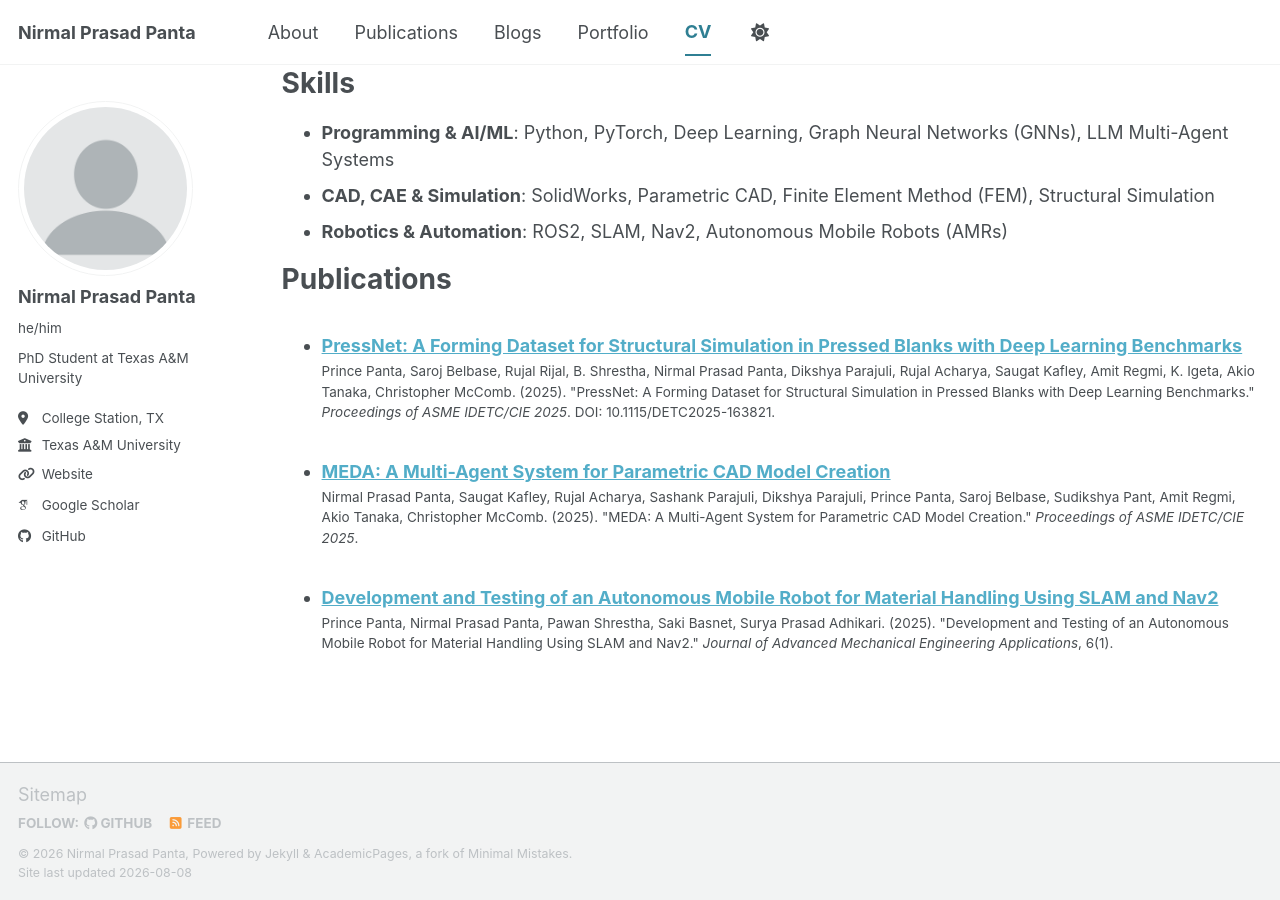
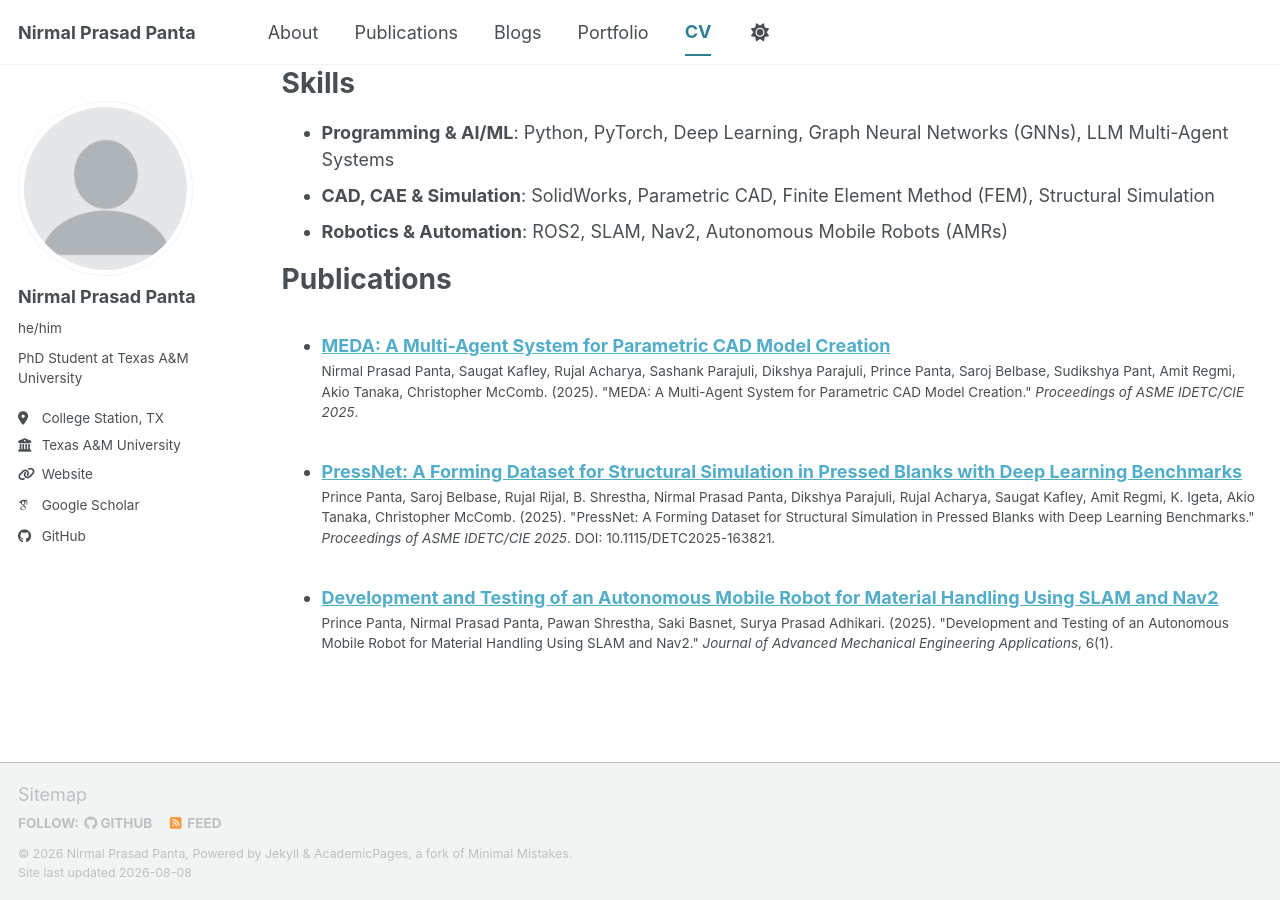
Before and after one commit to Niel-77/niel-77.github.io, a Jekyll site: the page built from _pages/cv.md, in a window 1280 px wide and 900 px high, scrolled down 522 px. Built offline with Jekyll 4.4.1, drawn with Linux system fonts in a browser that asks for light colours; some web fonts are replaced; a script bundle is joined from its source files by our own code; library files that are not in the unit come from our copies.

Commit message:
update cv minimally

```diff
--- a/_config.yml
+++ b/_config.yml
@@ -83,12 +83,12 @@ author:
 
 # Publication Category - The following the list of publication categories and their headings
 publication_category:
+  conferences:
+    title: 'Conference Papers'
+  manuscripts:
+    title: 'Journal Articles'
   books:
     title: 'Books'
-  manuscripts:
-    title: 'Journal Articles'
-  conferences:
-    title: 'Conference Papers'
 
 # Site Settings
 teaser                   :  # filename of teaser fallback teaser image placed in /images/ for social media previews
--- a/_pages/cv.md
+++ b/_pages/cv.md
@@ -32,7 +32,8 @@ Skills
 
 Publications
 ======
-{% assign sorted_publications = site.publications | sort: 'date' | reverse %}
+{% assign sorted_by_title = site.publications | sort: 'title' | reverse %}
+{% assign sorted_publications = sorted_by_title | sort: 'date' | reverse %}
 <ul>
   {% for post in sorted_publications %}
     {% include archive-single-cv.html %}
--- a/_pages/publications.html
+++ b/_pages/publications.html
@@ -11,7 +11,8 @@ author_profile: true
 
 {% include base_path %}
 
-{% assign sorted_publications = site.publications | sort: 'date' | reverse %}
+{% assign sorted_by_title = site.publications | sort: 'title' | reverse %}
+{% assign sorted_publications = sorted_by_title | sort: 'date' | reverse %}
 
 <!-- New style rendering if publication categories are defined -->
 {% if site.publication_category %}
```
